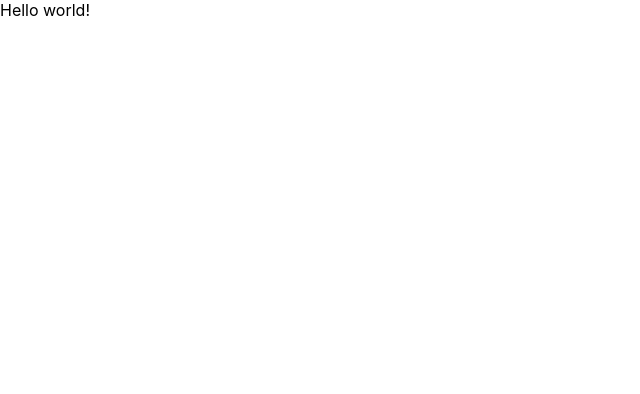
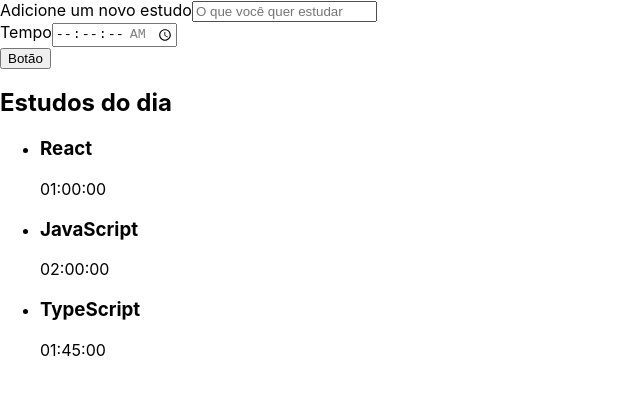
Before and after one commit to pedroeduardo36/studies-planner, a React (Create React App) app: page / in a window 1280 px wide. Shown: the top 394 px of the page, without its empty margins (0-640 px from the left). Built offline with nearby package versions, Linux system fonts and the light colour scheme; the HTML template or start-up script is replaced by a standard one.

Commit message:
Componentização

```diff
--- a/package.json
+++ b/package.json
@@ -39,5 +39,8 @@
       "last 1 firefox version",
       "last 1 safari version"
     ]
+  },
+  "devDependencies": {
+    "sass": "^1.68.0"
   }
 }
--- a/public/index.html
+++ b/public/index.html
@@ -10,34 +10,14 @@
       content="Web site created using create-react-app"
     />
     <link rel="apple-touch-icon" href="%PUBLIC_URL%/logo192.png" />
-    <!--
-      manifest.json provides metadata used when your web app is installed on a
-      user's mobile device or desktop. See https://developers.google.com/web/fundamentals/web-app-manifest/
-    -->
+
     <link rel="manifest" href="%PUBLIC_URL%/manifest.json" />
-    <!--
-      Notice the use of %PUBLIC_URL% in the tags above.
-      It will be replaced with the URL of the `public` folder during the build.
-      Only files inside the `public` folder can be referenced from the HTML.
 
-      Unlike "/favicon.ico" or "favicon.ico", "%PUBLIC_URL%/favicon.ico" will
-      work correctly both with client-side routing and a non-root public URL.
-      Learn how to configure a non-root public URL by running `npm run build`.
-    -->
-    <title>React App</title>
+    <title>Studies Planner</title>
   </head>
   <body>
     <noscript>You need to enable JavaScript to run this app.</noscript>
     <div id="root"></div>
-    <!--
-      This HTML file is a template.
-      If you open it directly in the browser, you will see an empty page.
 
-      You can add webfonts, meta tags, or analytics to this file.
-      The build step will place the bundled scripts into the <body> tag.
-
-      To begin the development, run `npm start` or `yarn start`.
-      To create a production bundle, use `npm run build` or `yarn build`.
-    -->
   </body>
 </html>
--- a/src/App.tsx
+++ b/src/App.tsx
@@ -1,9 +1,12 @@
 import React from 'react';
+import Form from './components/Form';
+import List from './components/List';
 
 function App() {
   return (
     <div className="App">
-      Hello world!
+      <Form />
+      <List />
     </div>
   );
 }
--- /dev/null
+++ b/src/components/Button/index.tsx
@@ -0,0 +1,13 @@
+import React from "react";
+
+class Button extends React.Component {
+    render() {
+        return (
+            <button>
+                Botão
+            </button>
+        )
+    }
+}
+
+export default Button;
--- /dev/null
+++ b/src/components/Form/index.tsx
@@ -0,0 +1,39 @@
+import React from "react";
+import Button from "../Button";
+
+class Form extends React.Component {
+  render() {
+    return (
+      <form>
+        <div>
+          <label htmlFor="tarefa">Adicione um novo estudo</label>
+
+          <input
+            type="text"
+            name="tarefa"
+            id="tarefa"
+            placeholder="O que você quer estudar"
+            required
+          />
+        </div>
+
+        <div>
+          <label htmlFor="tempo">Tempo</label>
+
+          <input
+            type="time"
+            step="1"
+            name="tempo"
+            id="tempo"
+            min="00:00:00"
+            max="01:30:00"
+            required
+          />
+        </div>
+        <Button />
+      </form>
+    );
+  }
+}
+
+export default Form;
--- /dev/null
+++ b/src/components/List/index.tsx
@@ -0,0 +1,34 @@
+import React from "react";
+
+function List() {
+  const tarefas = [
+    {
+      tarefa: "React",
+      tempo: "01:00:00",
+    },
+    {
+      tarefa: "JavaScript",
+      tempo: "02:00:00",
+    },
+    {
+        tarefa: "TypeScript",
+        tempo: "01:45:00",
+      },
+  ];
+
+  return (
+    <aside>
+      <h2>Estudos do dia</h2>
+      <ul>
+        {tarefas.map((item, index) => (
+          <li key={index}>
+            <h3>{item.tarefa} </h3>
+            <span>{item.tempo} </span>
+          </li>
+        ))}
+      </ul>
+    </aside>
+  );
+}
+
+export default List;
```
Also changed, not shown: src/components/Button/styles.css (added), 1 other file (tests, documents, lock files or other folders).
